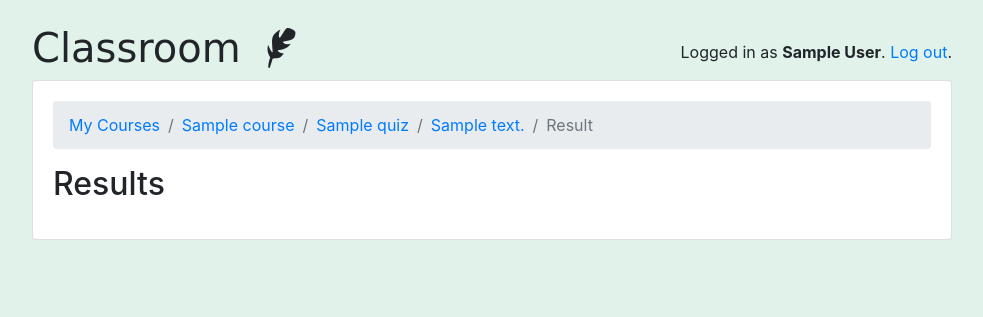
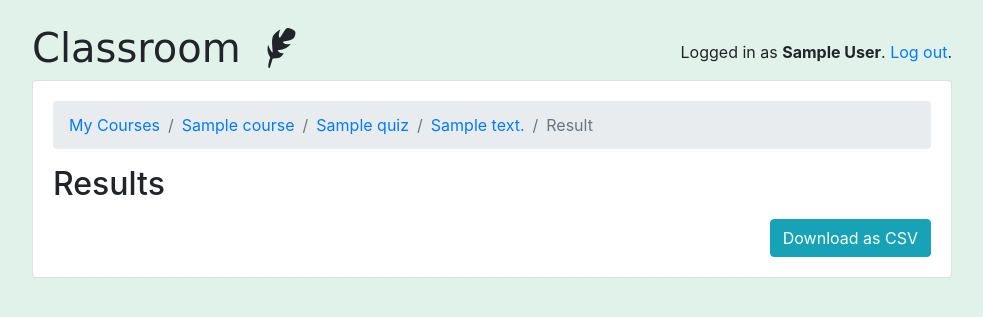
Before and after one commit to jonghoonlee98/ClassroomResponse, a Django app: page /teachers/course/1/quiz/1/question/1/result/ in a window 1280 px wide. Shown: the top 317 px of the page, without its empty margins (148-1131 px from the left). Run offline with Django 3.2, Linux system fonts and the light colour scheme; a user stored in the database is signed in; tables that the repository leaves empty hold one stand-in row (values such as "Sample post"); data that the repository does not hold is empty; some libraries are stand-ins or nearby versions; some web fonts are replaced.

Commit message:
Adding csv as grades

```diff
--- a/classroom_response/classroom/templates/classroom/teachers/question_result.html
+++ b/classroom_response/classroom/templates/classroom/teachers/question_result.html
@@ -140,6 +140,7 @@
     </ol>
   </nav>
   <h2 class="mb-3">Results</h2>
+  <a href="{% url 'teachers:question_result_csv' course_pk quiz.pk question.pk %}" class="btn btn-info float-right">Download as CSV</a>
   {% if student_answers and answers %}
     {% if question.question_type == 'MC' %}
       <div id="chartContainer"></div>
--- a/classroom_response/classroom/urls.py
+++ b/classroom_response/classroom/urls.py
@@ -33,6 +33,7 @@ urlpatterns = [
         path('course/<int:course_pk>/quiz/<int:quiz_pk>/question/<int:question_pk>/delete/', teachers.QuestionDeleteView.as_view(), name='question_delete'),
         path('course/<int:course_pk>/quiz/<int:quiz_pk>/question/<int:question_pk>/activate/', teachers.question_activate, name='question_activate'),
         path('course/<int:course_pk>/quiz/<int:quiz_pk>/question/<int:question_pk>/deactivate/', teachers.question_deactivate, name='question_deactivate'),
-        path('course/<int:course_pk>/quiz/<int:quiz_pk>/question/<int:question_pk>/result/', teachers.question_result, name='question_result')
+        path('course/<int:course_pk>/quiz/<int:quiz_pk>/question/<int:question_pk>/result/', teachers.question_result, name='question_result'),
+        path('course/<int:course_pk>/quiz/<int:quiz_pk>/question/<int:question_pk>/csv/', teachers.question_result_csv, name='question_result_csv')
     ], 'classroom'), namespace='teachers')),
 ]
--- a/classroom_response/classroom/views/teachers.py
+++ b/classroom_response/classroom/views/teachers.py
@@ -17,7 +17,7 @@ from ..forms import BaseAnswerInlineFormSet, QuestionForm, QuestionAddForm, Teac
 from ..models import *
 
 import json
-
+import csv
 
 
 class TeacherSignUpView(CreateView):
@@ -281,10 +281,9 @@ def question_change(request, course_pk, quiz_pk, question_pk):
                 answers = []
                 for x in range(0, 10):
                     text = request.POST.get('answer_' + str(x), None)
-                    delete = request.POST.get('delete_' + str(x), None)
                     correct = request.POST.get('right_' + str(x), None)
                     right = False if correct is None else True
-                    if text is not None and delete is None:
+                    if text is not None:
                         answer = {
                             'text': text,
                             'is_correct': right
@@ -442,6 +441,28 @@ def question_result(request, course_pk, quiz_pk, question_pk):
     })
 
 
+@login_required
+@teacher_required
+def question_result_csv(request, course_pk, quiz_pk, question_pk):
+    question = get_object_or_404(Question, pk=question_pk)
+    student_answers = StudentAnswer.objects.filter(question=question).values_list('submission')
+    print(student_answers)
+
+    response = HttpResponse(content_type='text/csv')
+    response['Content-Disposition'] = 'attachment; filename="' + question.text + '.csv"'
+
+    writer = csv.writer(response)
+    writer.writerow([question.text + '\n'])
+    for a in list(student_answers):
+        data = json.loads(a[0])
+        if 'unit' in data:
+            writer.writerow([data['answer'], data['unit']])
+        else:
+            writer.writerow([data['answer']])
+
+    return response
+
+
 @method_decorator([login_required, teacher_required], name='dispatch')
 class QuestionDeleteView(DeleteView):
     model = Question
```
Also changed, not shown: classroom_response/classroom/templates/classroom/teachers/question_change_form.html (+7 -3 lines), 1 other file.
